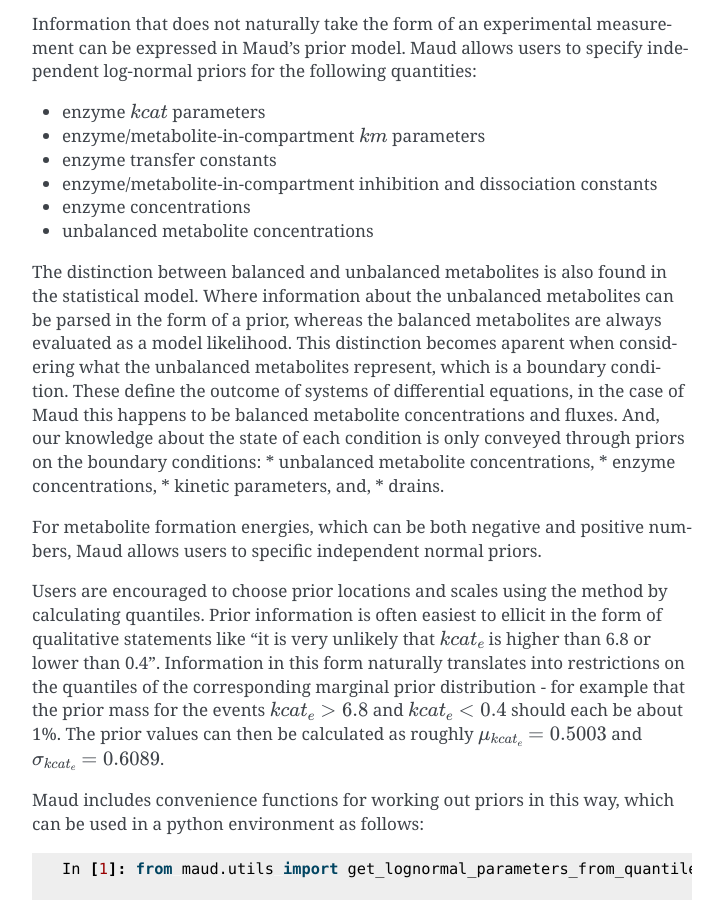
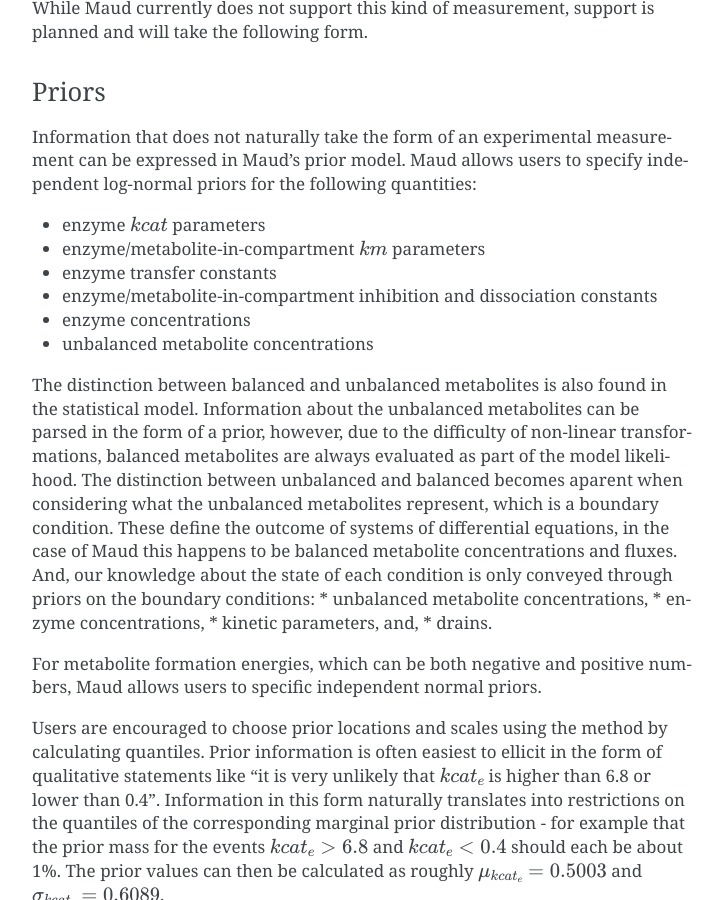
Before and after one commit to biosustain/Maud, a Sphinx documentation site: the page built from docs/theory/statistics.rst, in a window 1280 px wide and 900 px high, scrolled down 2478 px. Shown: the whole window, without its empty margins (388-1111 px from the left). Built offline with Sphinx 7.4.7, drawn with Linux system fonts in a browser that asks for light colours; some of the changed text lies outside the part shown.

Commit message:
docs: rephrasing and fixing typos

```diff
--- a/docs/theory/statistics.rst
+++ b/docs/theory/statistics.rst
@@ -70,6 +70,11 @@
 Probabilistic Model
 ===================
 
+Maud aims to implement a Bayesian probabilistic model where the joint distribution
+:math:`\pi(\theta, y)` of unknowns and observations is factored into a measurement
+model or likelihood :math:`\pi(y \mid \theta)` and a prior model :math:`\pi(\theta)`.
+This section explains how each of these components is constructed.
+
 Likelihood
 ----------
 Maud represents information from experiments that measure enzyme concentrations
@@ -135,9 +140,10 @@
 - unbalanced metabolite concentrations
 
 The distinction between balanced and unbalanced metabolites is also found in
-the statistical model. Where information about the unbalanced metabolites
-can be parsed in the form of a prior, whereas the balanced metabolites are always evaluated
-as a model likelihood. This distinction becomes aparent when considering what
+the statistical model. Information about the unbalanced metabolites
+can be parsed in the form of a prior, however, due to the difficulty of non-linear transformations,
+balanced metabolites are always evaluated as part of the model likelihood.
+The distinction between unbalanced and balanced becomes aparent when considering what
 the unbalanced metabolites represent, which is a boundary condition. These
 define the outcome of systems of differential equations, in the case of Maud
 this happens to be balanced metabolite concentrations and fluxes. And, our
```
Also changed, not shown: docs/adr/0012-unbabalanced_mets-enzymes-as-priors.md (+2 -2 lines).
